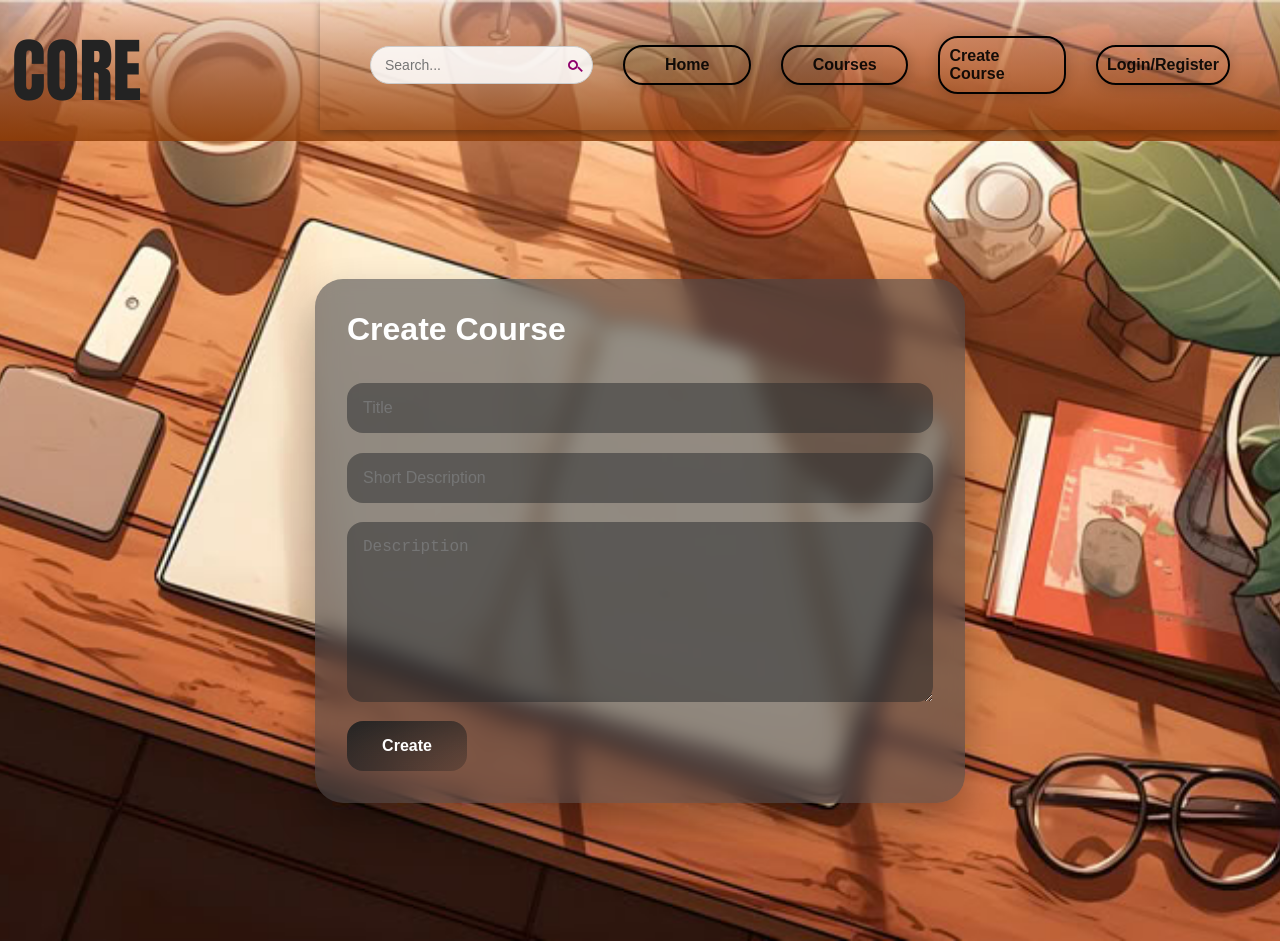
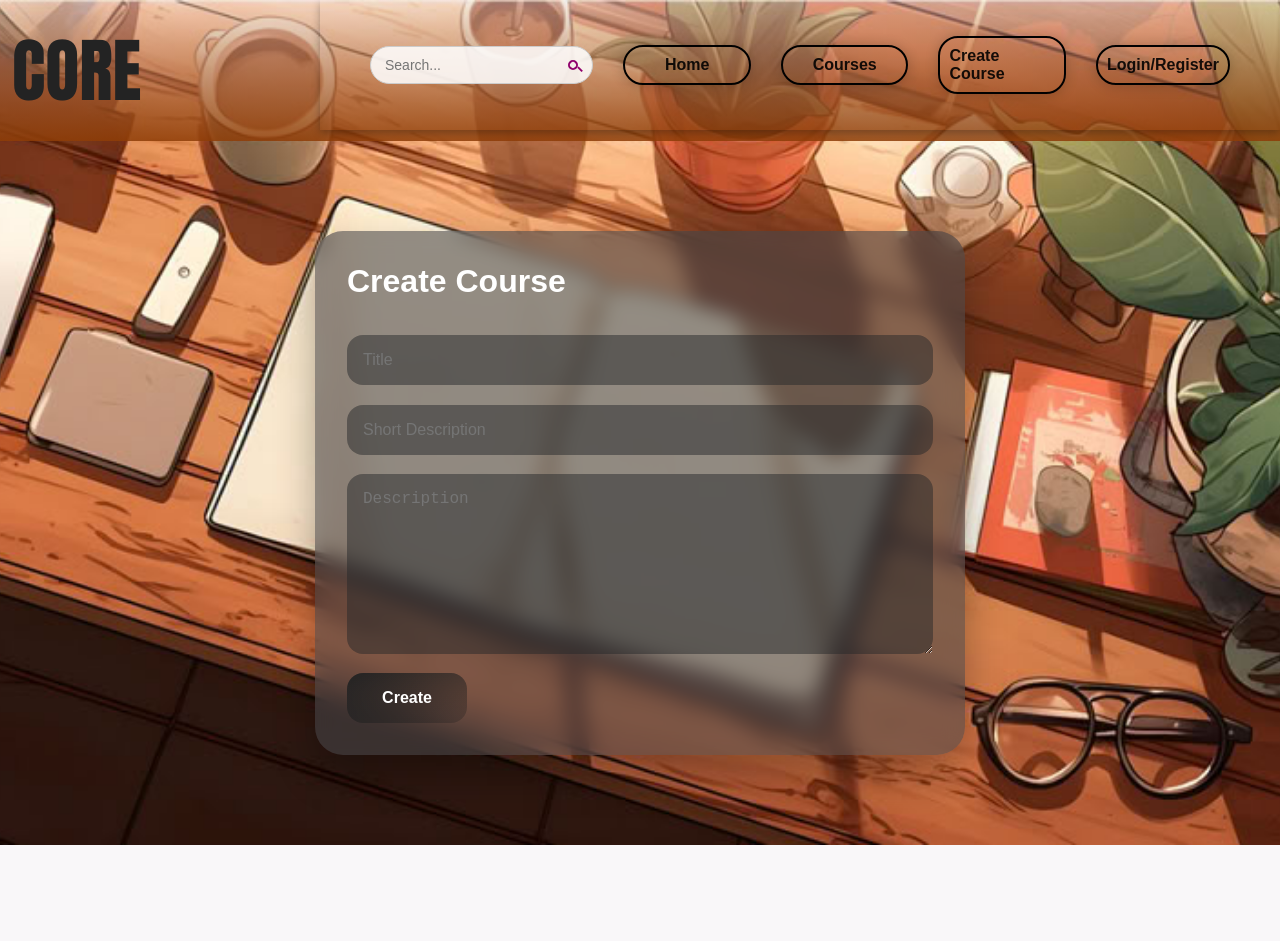
Before and after one commit to 23-kartikey/course-distributor, a React (Vite) app in the folder course-distributor-frontend/: page /create-course in a window 1280 px wide. After the commit the page ends 845 px from the top, so only its background shows below. Built offline with nearby package versions, Linux system fonts and the light colour scheme.

Commit message:
chores: shifted component upwards

```diff
--- a/course-distributor-frontend/src/styles/CourseForm.css
+++ b/course-distributor-frontend/src/styles/CourseForm.css
@@ -1,6 +1,6 @@
 .create-course-page {
 
-    min-height: 100vh;
+    min-height: 88vh;
 
     display: flex;
 
```
